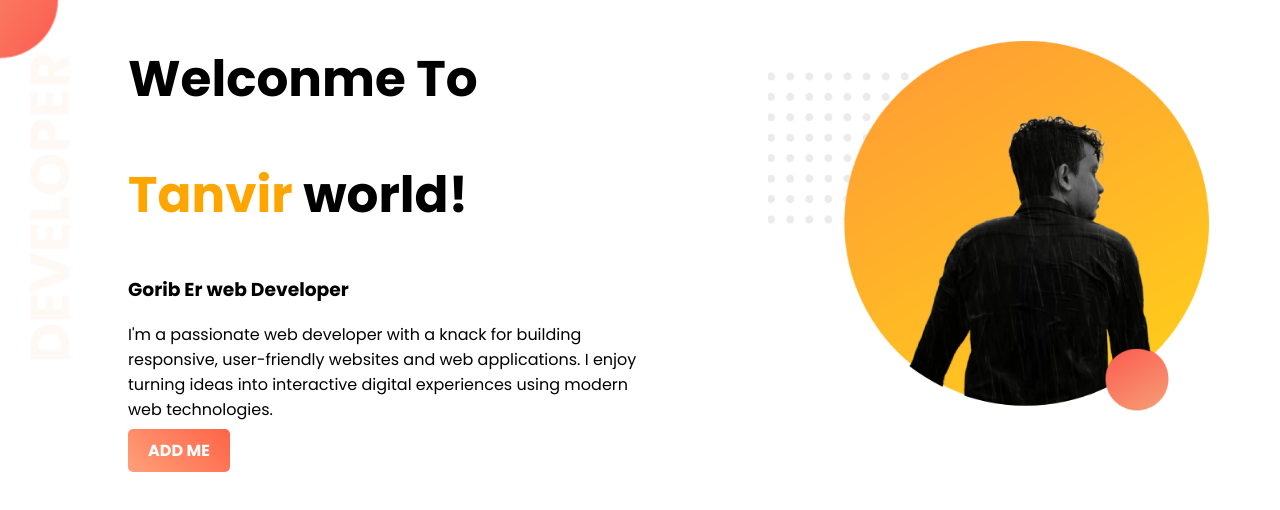
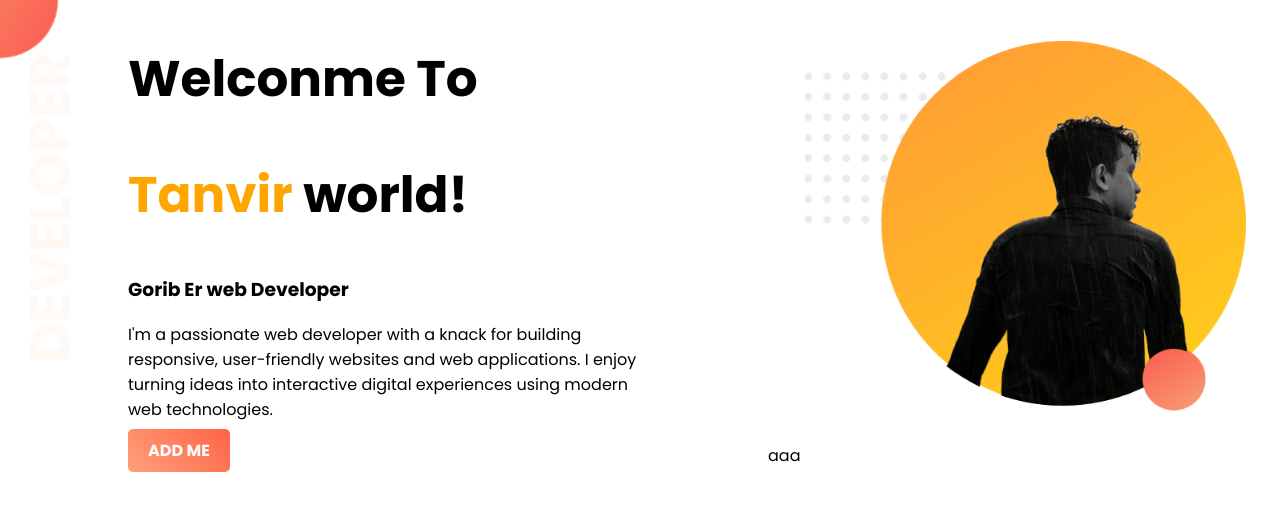
Before and after one commit to tanvir0981/E-portfolio, a plain HTML site: page index.html in a window 1280 px wide. Drawn offline with Linux system fonts and the light colour scheme.

Commit message:
error testing

```diff
--- a/index.html
+++ b/index.html
@@ -20,7 +20,7 @@
 ">ADD ME</a>
 </div>
 
-    <div class="halfarea">
+    <div class="halfarea">aaa
         <img src="images/image1.png" alt="">
     </div>
 </section>
```
